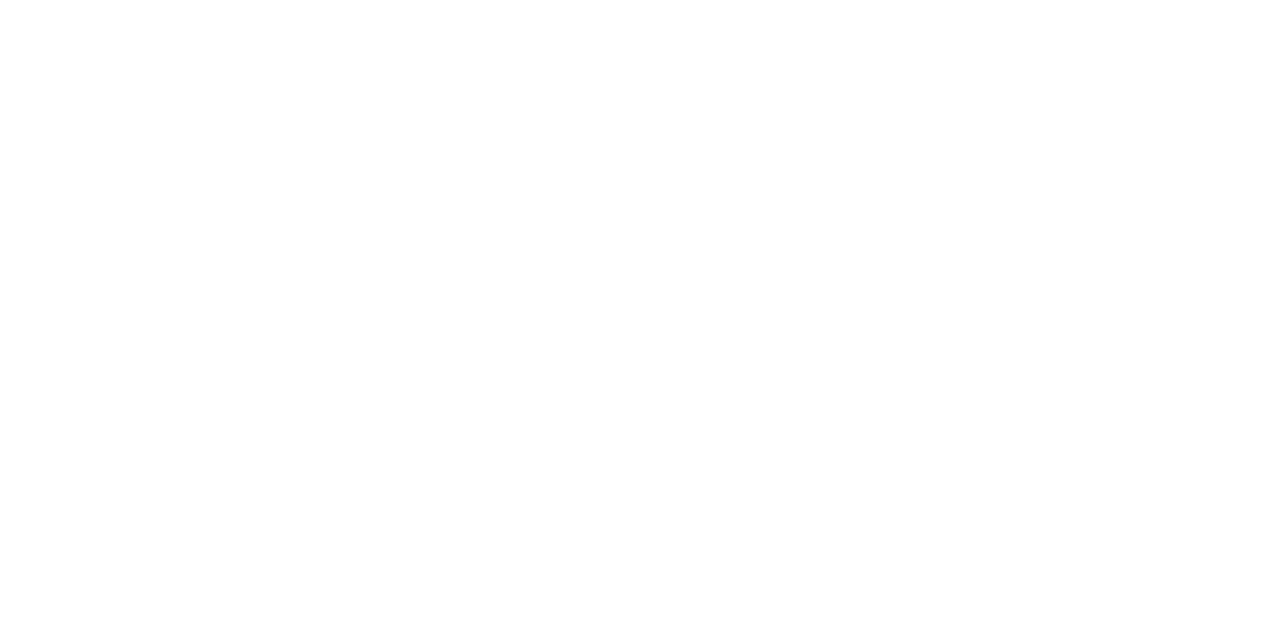
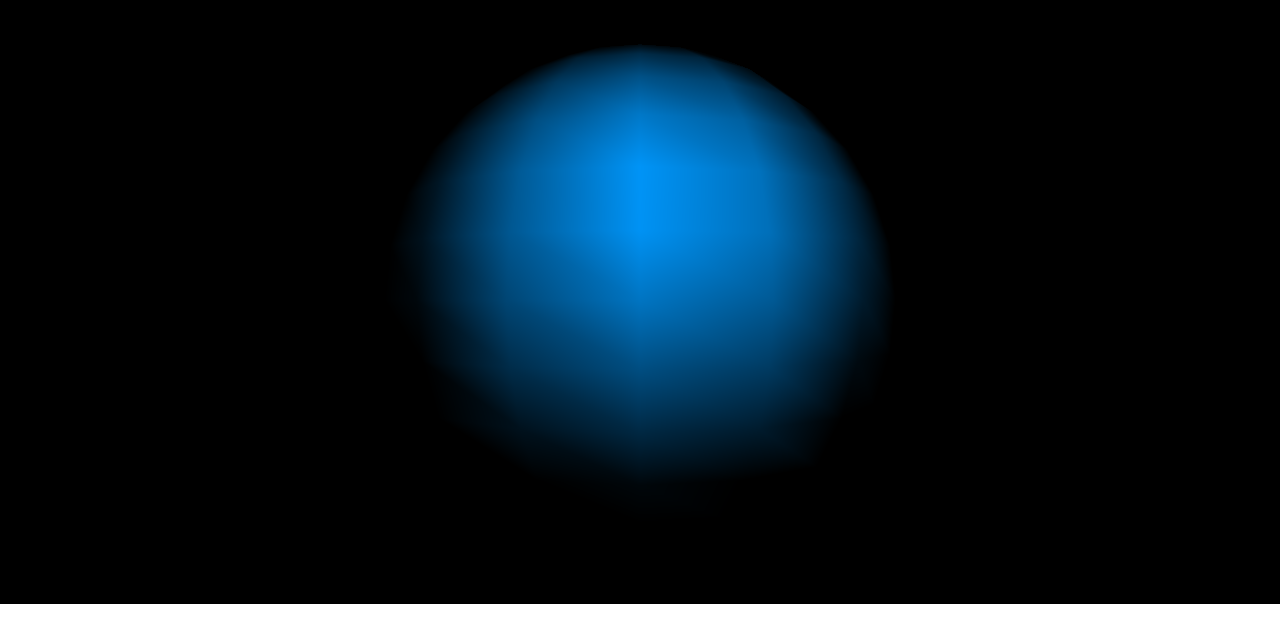
Before and after one commit to adriansoghoian/3D-experiment, a plain HTML site: page public/index.html in a window 1280 px wide. Drawn offline with nearby package versions, Linux system fonts and the light colour scheme.

Commit message:
Sphere being rendered; changed color.

```diff
--- a/public/css/application.css
+++ b/public/css/application.css
@@ -0,0 +1,6 @@
+#container {
+	background: black;
+}
+#container canvas {
+	margin: 0 auto;
+}
--- a/public/index.html
+++ b/public/index.html
@@ -4,16 +4,15 @@
   <link rel="stylesheet" href="css/normalize.css">
   <link rel="stylesheet" href="css/application.css">
 
+  <title></title>
+</head>
+<body>
+  <center><div id="container">
+
+  </div></center>
+
   <script src="http://ajax.googleapis.com/ajax/libs/jquery/1.9.1/jquery.min.js"></script>
   <script src="js/three.min.js"></script>
   <script src="js/application.js"></script>
-
-  <title></title>
-</head>
-<body>
-  <div id="container">
-
-  </div>
-
 </body>
 </html>
--- a/public/js/application.js
+++ b/public/js/application.js
@@ -1,6 +1,7 @@
+
 	// set the scene size
-var WIDTH = 400,
-  HEIGHT = 300;
+	var WIDTH = 1100,
+	    HEIGHT = 600;
 
 	// set some camera attributes
 	var VIEW_ANGLE = 45,
@@ -8,31 +9,40 @@ var VIEW_ANGLE = 45,
 	    NEAR = 0.1,
 	    FAR = 10000;
 
-// get the DOM element to attach to
-// - assume we've got jQuery to hand
 	var $container = $('#container');
 
-// create a WebGL renderer, camera
-// and a scene
 	var renderer = new THREE.WebGLRenderer();
-var camera =
-  new THREE.PerspectiveCamera(
-    VIEW_ANGLE,
+
+	var camera = new THREE.PerspectiveCamera(  VIEW_ANGLE,
 	                                ASPECT,
 	                                NEAR,
-    FAR);
-
+	                                FAR  );
 	var scene = new THREE.Scene();
-
-// add the camera to the scene
-scene.add(camera);
-
-// the camera starts at 0,0,0
-// so pull it back
-camera.position.z = 300;
 
 	// start the renderer
 	renderer.setSize(WIDTH, HEIGHT);
 
-// attach the render-supplied DOM element
 	$container.append(renderer.domElement);
+
+	var radius = 100, segments = 16, rings = 16;
+	var sphereMaterial = new THREE.MeshLambertMaterial(
+	{
+	    color: 0x0099FF
+	});
+
+	var sphere = new THREE.Mesh(
+	   new THREE.SphereGeometry(radius, segments, rings),
+	   sphereMaterial);
+
+	var pointLight = new THREE.PointLight( 0xFFFFFF );
+
+	pointLight.position.x = 10;
+	pointLight.position.y = 50;
+	pointLight.position.z = 160;
+	camera.position.z = 300;
+
+	scene.add(sphere);
+	scene.add(pointLight);
+	scene.add(camera);
+	// draw!
+	renderer.render(scene, camera);
```
Lines whose indentation alone changed are shown as unchanged.
